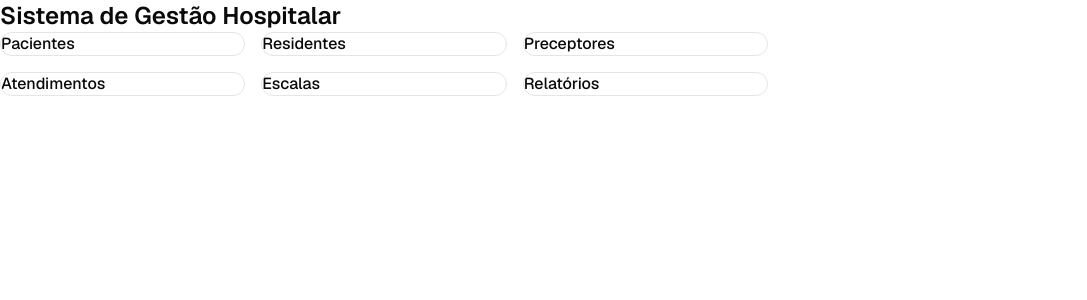
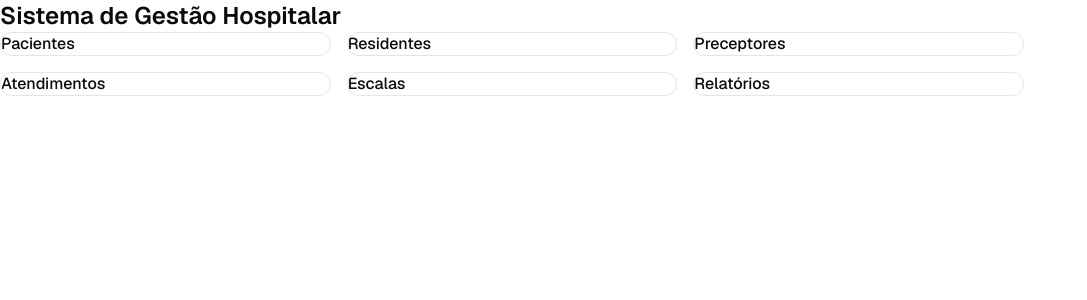
Before and after one commit to Jamilly-Melo/Sistema-de-Gestao-Hospitalar, a Next.js app in the folder web/: page / in a window 1280 px wide. Shown: the top 300 px of the page, without its empty margins (0-1087 px from the left). Built offline with nearby package versions, Linux system fonts and the light colour scheme.

Commit message:
feat(web): adiciona PageHeader e alarga o PageContainer

```diff
--- a/web/components/PageContainer.tsx
+++ b/web/components/PageContainer.tsx
@@ -1,5 +1,5 @@
 import type { ReactNode } from "react";
 
 export function PageContainer({ children }: { children: ReactNode }) {
-  return <main className="mx-auto max-w-3xl px-4 py-12">{children}</main>;
+  return <main className="mx-auto w-full max-w-5xl px-8 py-10">{children}</main>;
 }
--- /dev/null
+++ b/web/components/PageHeader.tsx
@@ -0,0 +1,21 @@
+import type { ReactNode } from "react";
+
+export function PageHeader({
+  titulo,
+  descricao,
+  acao,
+}: {
+  titulo: ReactNode;
+  descricao: string;
+  acao?: ReactNode;
+}) {
+  return (
+    <div className="mb-8 flex items-start justify-between gap-4 border-b pb-5">
+      <div className="flex flex-col gap-1">
+        <h1 className="text-2xl font-semibold tracking-tight">{titulo}</h1>
+        <p className="text-sm text-muted-foreground">{descricao}</p>
+      </div>
+      {acao}
+    </div>
+  );
+}
```
